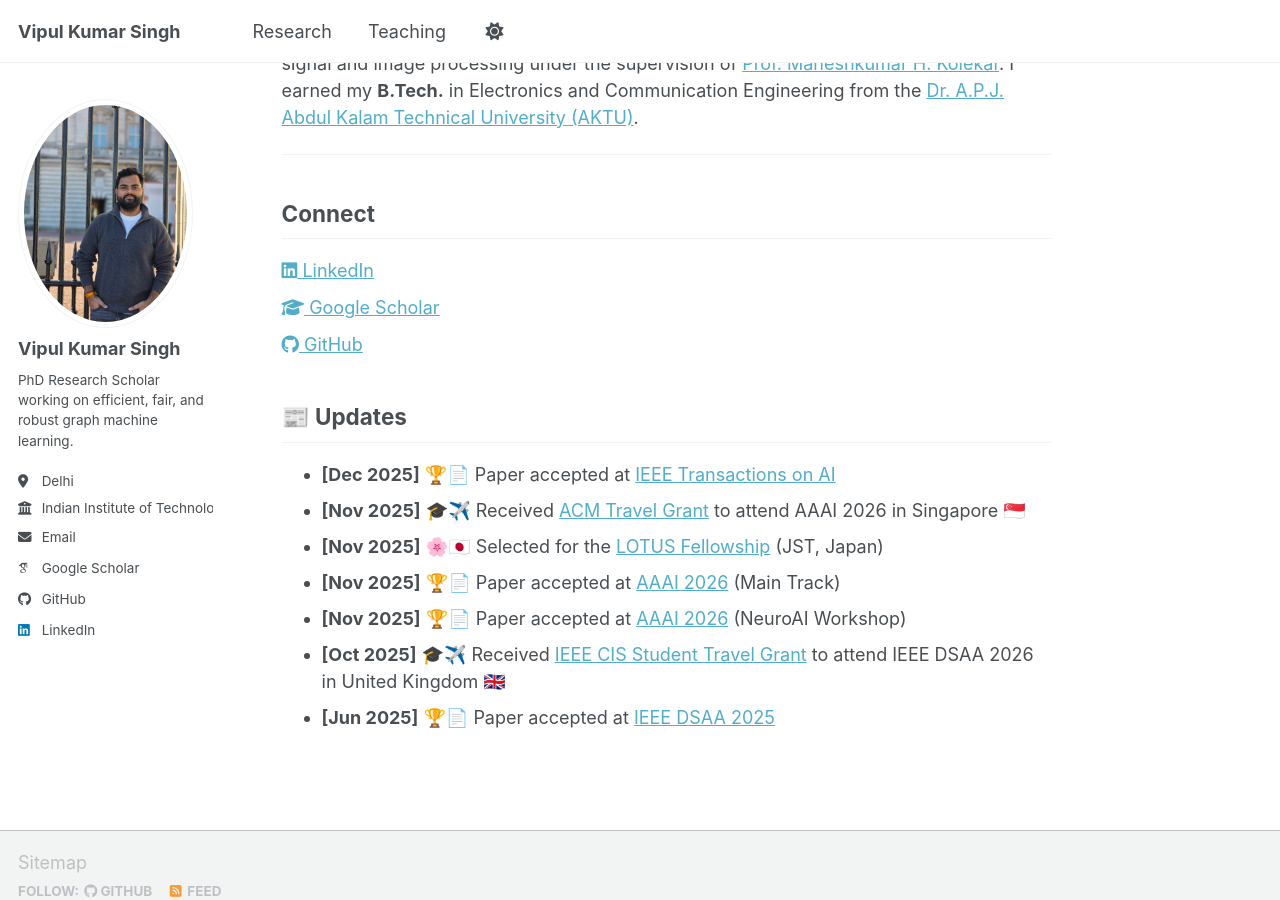
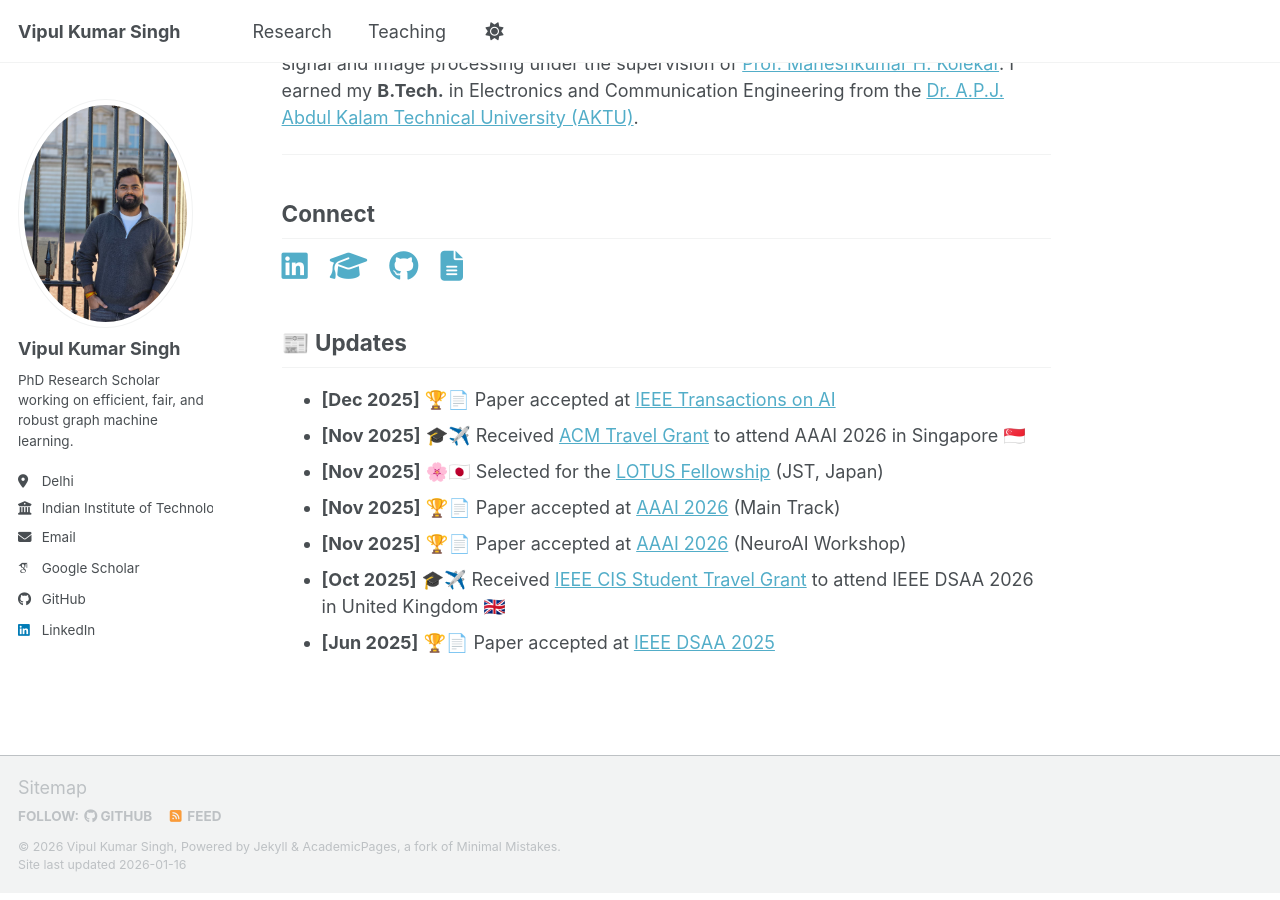
Before and after one commit to shashivipul/shashivipul.github.io, a Jekyll site: the page built from _pages/about.md, in a window 1280 px wide and 900 px high, scrolled down 474 px. Built offline with Jekyll 4.4.1, drawn with Linux system fonts in a browser that asks for light colours; some web fonts are replaced; a script bundle is joined from its source files by our own code; library files that are not in the unit come from our copies.

Commit message:
Update about.md

```diff
--- a/_pages/about.md
+++ b/_pages/about.md
@@ -17,25 +17,26 @@
 
 <h2>Connect</h2>
 
-<ul style="list-style:none; padding-left:0;">
-  <li style="margin:10px 0;">
-    <a href="https://www.linkedin.com/in/YOUR_LINKEDIN/" target="_blank">
-      <i class="fab fa-linkedin"></i> LinkedIn
-    </a>
-  </li>
+<div style="display:flex; gap:22px; align-items:center; flex-wrap:wrap;">
 
-  <li style="margin:10px 0;">
-    <a href="https://scholar.google.com/citations?user=YOUR_ID" target="_blank">
-      <i class="fas fa-graduation-cap"></i> Google Scholar
-    </a>
-  </li>
+  <a href="https://www.linkedin.com/in/YOUR_LINKEDIN/" target="_blank" title="LinkedIn">
+    <i class="fab fa-linkedin" style="font-size:30px;"></i>
+  </a>
 
-  <li style="margin:10px 0;">
-    <a href="https://github.com/YOUR_USERNAME" target="_blank">
-      <i class="fab fa-github"></i> GitHub
-    </a>
-  </li>
-</ul>
+  <a href="https://scholar.google.com/citations?user=YOUR_SCHOLAR_ID" target="_blank" title="Google Scholar">
+    <i class="fas fa-graduation-cap" style="font-size:30px;"></i>
+  </a>
+
+  <a href="https://github.com/YOUR_GITHUB_USERNAME" target="_blank" title="GitHub">
+    <i class="fab fa-github" style="font-size:30px;"></i>
+  </a>
+
+  <a href="/cv/" target="_blank" title="CV">
+    <i class="fas fa-file-alt" style="font-size:30px;"></i>
+  </a>
+
+</div>
+
 
 
 ## 📰 Updates
```
